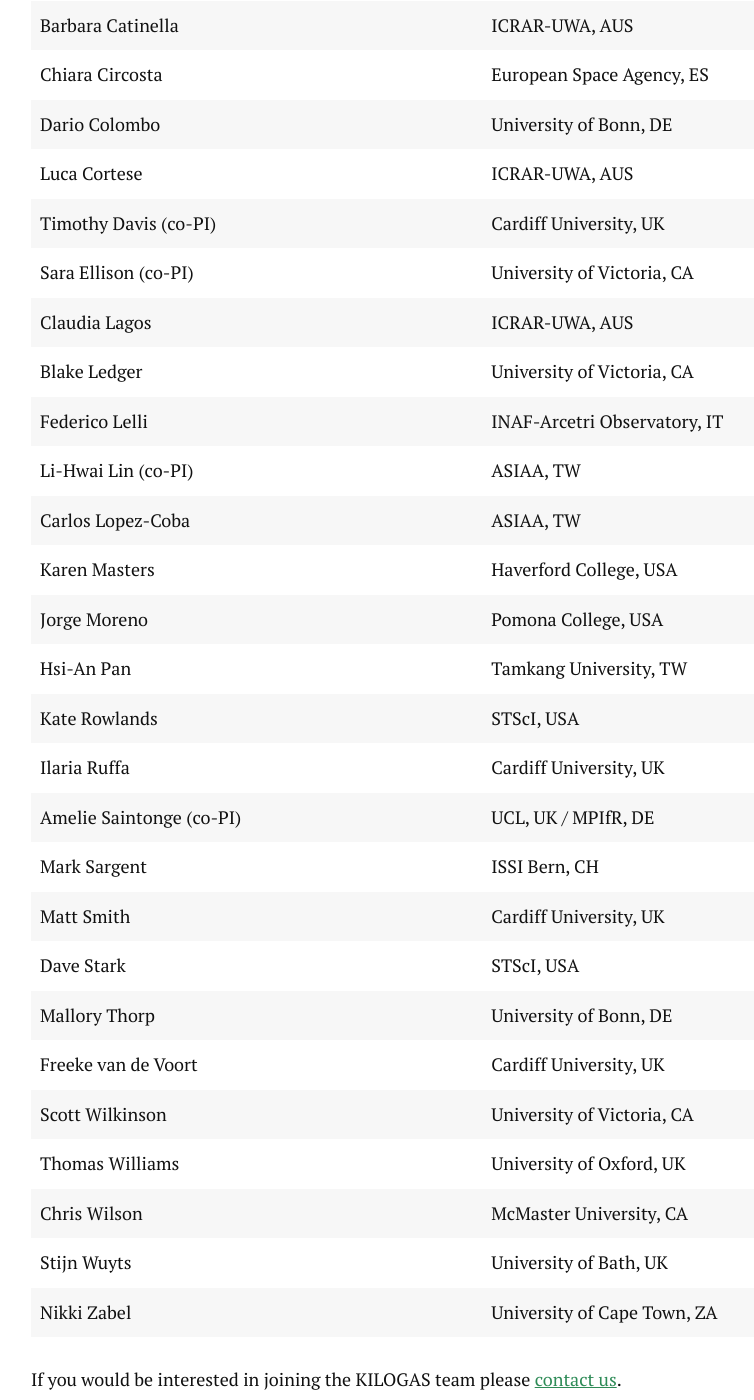
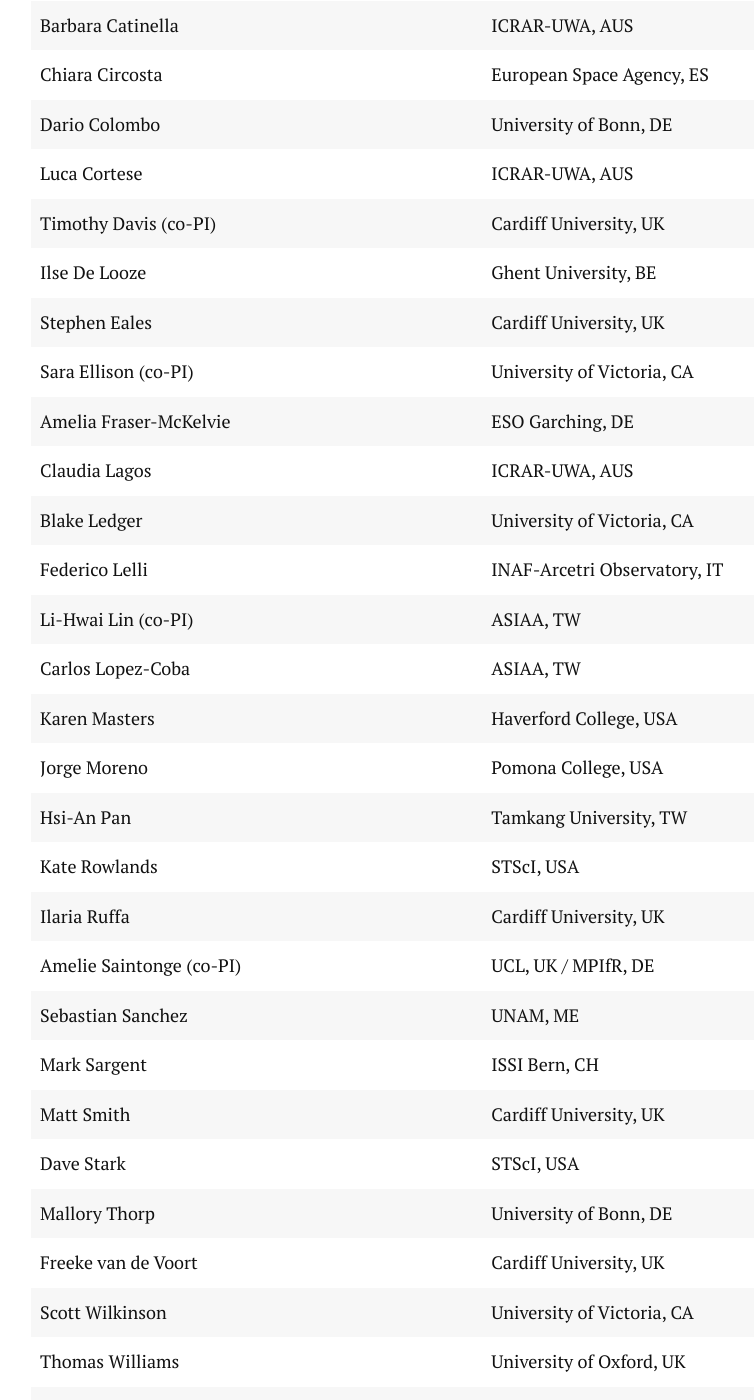
Before and after one commit to TimothyADavis/kilogas, a Jekyll site: the page built from team.md, in a window 1280 px wide and 1400 px high, scrolled down 550 px. Shown: the whole window, without its empty margins (114-868 px from the left). Built offline with Jekyll 4.4.1, drawn with Linux system fonts in a browser that asks for light colours; nearby versions of some CDN libraries.

Commit message:
Update team.md

```diff
--- a/team.md
+++ b/team.md
@@ -15,7 +15,10 @@
 | Dario Colombo				| University of Bonn, DE 		|
 | Luca Cortese				| ICRAR-UWA, AUS				|
 | Timothy Davis (co-PI) 	| Cardiff University, UK        |
+| Ilse De Looze				| Ghent University, BE 			|
+| Stephen Eales				| Cardiff University, UK        |
 | Sara Ellison  (co-PI)    	| University of Victoria, CA    |
+| Amelia Fraser-McKelvie	| ESO Garching, DE 				|
 | Claudia Lagos				| ICRAR-UWA, AUS				|
 | Blake Ledger				| University of Victoria, CA 	|
 | Federico Lelli 			| INAF-Arcetri Observatory, IT 	|
@@ -27,6 +30,7 @@
 | Kate Rowlands				| STScI, USA					|
 | Ilaria Ruffa				| Cardiff University, UK		|
 | Amelie Saintonge  (co-PI) | UCL, UK / MPIfR, DE       	|
+| Sebastian Sanchez			| UNAM, ME 						|
 | Mark Sargent				| ISSI Bern, CH					|
 | Matt Smith				| Cardiff University, UK		|
 | Dave Stark				| STScI, USA					|
```
